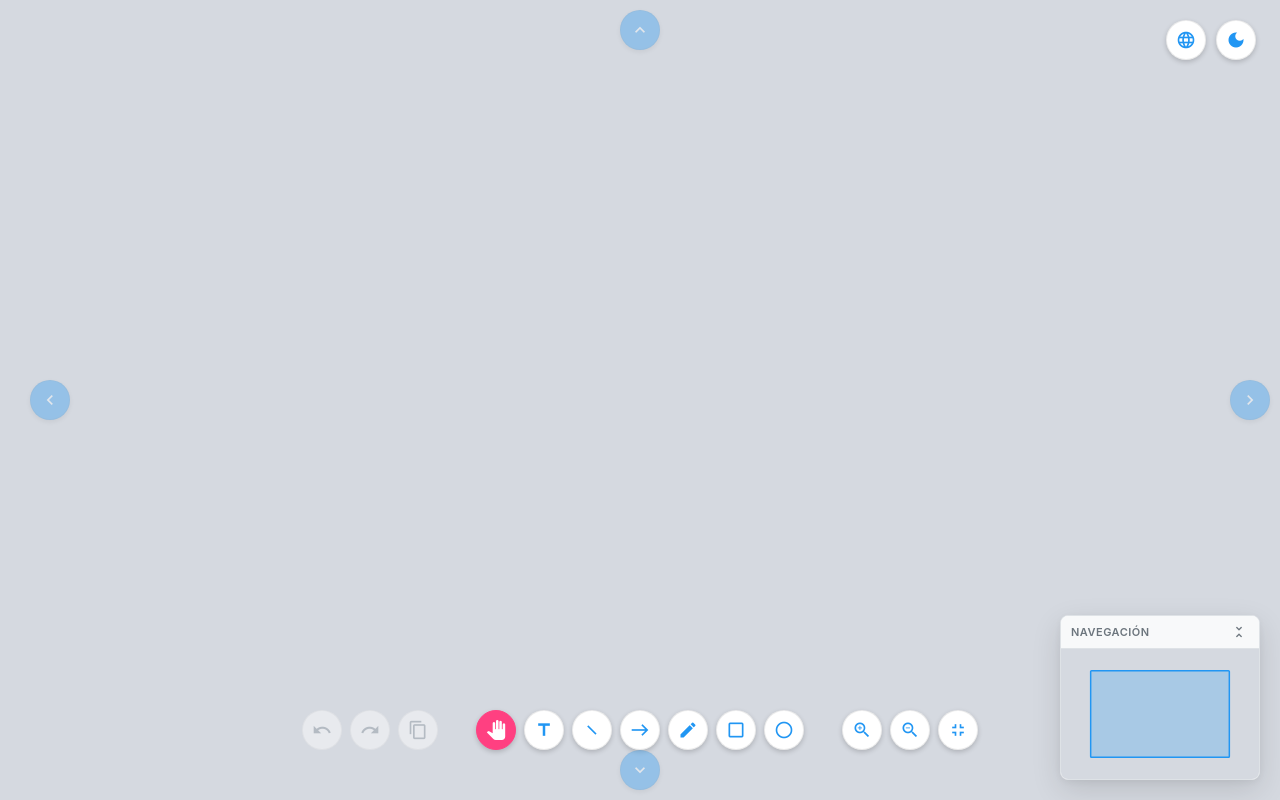
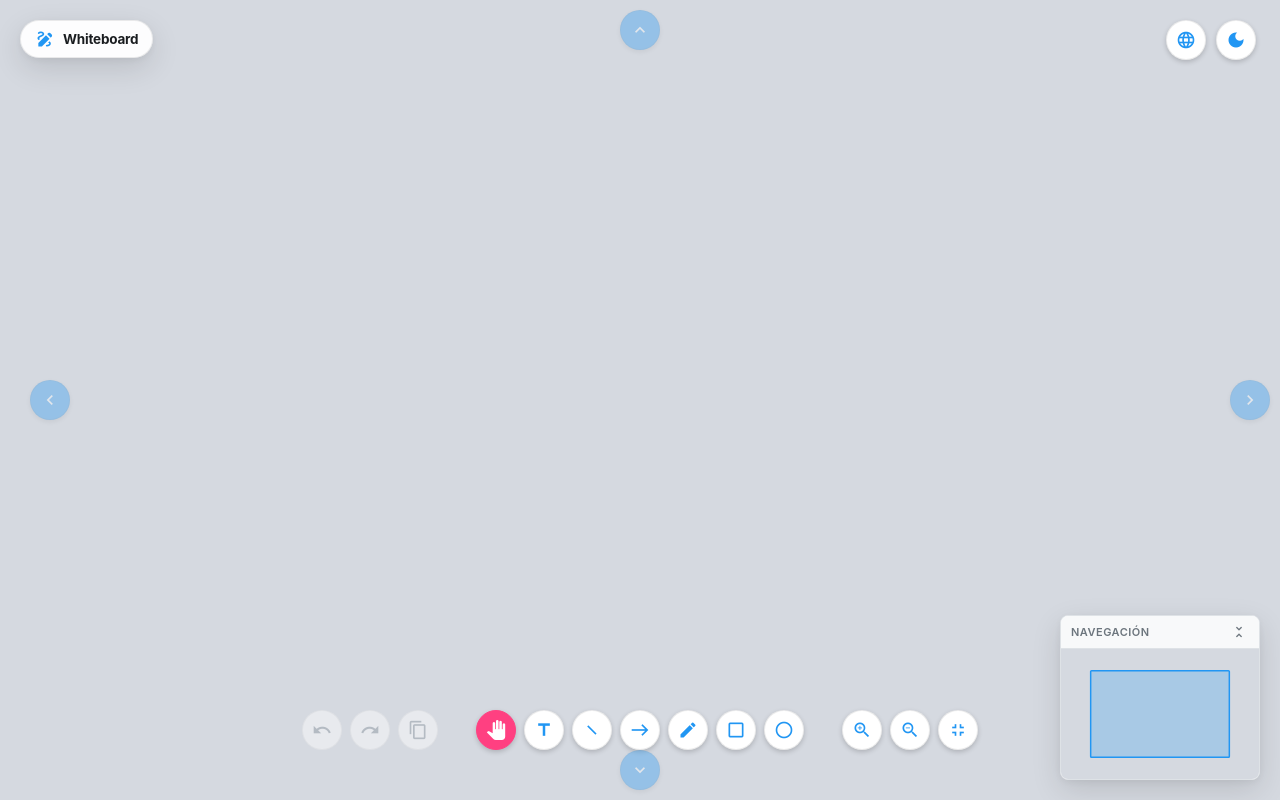
Before and after one commit to jeissonmgz/whiteboard, a React (Vite) app: page / in a window 1280 px wide. Built offline with nearby package versions, Linux system fonts and the light colour scheme.

Commit message:
:mag: Add SEO elements

```diff
--- a/index.html
+++ b/index.html
@@ -2,14 +2,64 @@
 <html lang="es">
   <head>
     <meta charset="UTF-8" />
-    <link rel="icon" type="image/svg+xml" href="/favicon.ico" />
     <meta name="viewport" content="width=device-width, initial-scale=1.0" />
-    <title>Whiteboard Infinite Scroll (React 19)</title>
-    <!-- Material Icons & Roboto font for aesthetic parity -->
+    <title>Whiteboard Infinite Canvas | Pizarra Interactiva Online</title>
+    <link rel="icon" type="image/svg+xml" href="/favicon.svg" />
+    <link rel="apple-touch-icon" href="/favicon.svg" />
+
+    <!-- Meta Tags Primarios SEO -->
+    <meta name="title" content="Whiteboard Infinite Canvas | Pizarra Interactiva Online" />
+    <meta name="description" content="Pizarra interactiva de lienzo infinito en tiempo real. Herramienta online gratuita para diagramación, bocetos vectoriales, formas, texto, modos claro/oscuro y soporte multilingüe." />
+    <meta name="keywords" content="whiteboard, pizarra digital, lienzo infinito, diagramas, dibujo vectorial, react 19, diagrama de flujo, whiteboard online" />
+    <meta name="author" content="Whiteboard App" />
+    <meta name="robots" content="index, follow" />
+    <meta name="theme-color" content="#4f46e5" />
+
+    <!-- Open Graph / Facebook / Social Cards -->
+    <meta property="og:type" content="website" />
+    <meta property="og:title" content="Whiteboard Infinite Canvas | Pizarra Interactiva Online" />
+    <meta property="og:description" content="Pizarra interactiva de lienzo infinito en tiempo real. Herramienta gratuita para diagramación, bocetos vectoriales y esquemas." />
+    <meta property="og:site_name" content="Whiteboard Infinite Canvas" />
+    <meta property="og:locale" content="es_ES" />
+
+    <!-- Twitter Cards -->
+    <meta name="twitter:card" content="summary_large_image" />
+    <meta name="twitter:title" content="Whiteboard Infinite Canvas | Pizarra Interactiva Online" />
+    <meta name="twitter:description" content="Pizarra interactiva de lienzo infinito en tiempo real. Herramienta gratuita para diagramación, bocetos vectoriales y esquemas." />
+
+    <!-- Optimización de Rendimiento (Preconnect para Fuentes Google) -->
+    <link rel="preconnect" href="https://fonts.googleapis.com" />
+    <link rel="preconnect" href="https://fonts.gstatic.com" crossorigin />
     <link href="https://fonts.googleapis.com/icon?family=Material+Icons" rel="stylesheet" />
     <link href="https://fonts.googleapis.com/css2?family=Roboto:wght@300;400;500;700&display=swap" rel="stylesheet" />
+
+    <!-- Datos Estructurados JSON-LD (Schema.org WebApplication) -->
+    <script type="application/ld+json">
+      {
+        "@context": "https://schema.org",
+        "@type": "WebApplication",
+        "name": "Whiteboard Infinite Canvas",
+        "alternateName": ["Whiteboard", "Pizarra Online"],
+        "applicationCategory": "DesignApplication",
+        "operatingSystem": "All",
+        "offers": {
+          "@type": "Offer",
+          "price": "0",
+          "priceCurrency": "USD"
+        },
+        "description": "Herramienta de pizarra interactiva de lienzo infinito para diagramación, bocetos y diseño vectorial con soporte multilingüe.",
+        "browserRequirements": "Requires JavaScript. Requires HTML5."
+      }
+    </script>
   </head>
   <body>
+    <!-- Fallback SEO para crawlers o navegadores sin JS -->
+    <noscript>
+      <div style="padding: 20px; font-family: Roboto, sans-serif;">
+        <h1>Whiteboard Infinite Canvas - Pizarra Interactiva Online</h1>
+        <p>Esta aplicación requiere JavaScript habilitado para funcionar. Es una herramienta de lienzo infinito para dibujo, diagramación y diseño vectorial.</p>
+      </div>
+    </noscript>
     <div id="root"></div>
     <script type="module" src="/src/main.tsx"></script>
   </body>
--- a/src/App.tsx
+++ b/src/App.tsx
@@ -6,6 +6,7 @@ import { Scroll } from './components/Scroll/Scroll';
 import { Property } from './components/Property/Property';
 import { Control } from './components/Control/Control';
 import { Minimap } from './components/Minimap/Minimap';
+import { HeaderBrand } from './components/HeaderBrand/HeaderBrand';
 import { ThemeToggle } from './components/ThemeToggle/ThemeToggle';
 import { LanguageSelector } from './components/LanguageSelector/LanguageSelector';
 import './App.scss';
@@ -17,6 +18,7 @@ export const App: React.FC = () => {
         <Page />
         <Scroll />
         <div className="content" role="main">
+          <HeaderBrand />
           <LanguageSelector />
           <ThemeToggle />
           <Property />
--- /dev/null
+++ b/src/components/HeaderBrand/HeaderBrand.module.scss
@@ -0,0 +1,29 @@
+.brandWrapper {
+  position: absolute;
+  top: 20px;
+  left: 20px;
+  z-index: 1000;
+  display: flex;
+  align-items: center;
+  gap: 8px;
+  padding: 8px 14px;
+  background: var(--bg-surface);
+  backdrop-filter: blur(12px);
+  border: 1px solid var(--border-color);
+  box-shadow: var(--panel-shadow);
+  border-radius: 20px;
+  user-select: none;
+  transition: background 0.25s ease, border-color 0.25s ease;
+}
+
+.brandIcon {
+  font-size: 20px;
+  color: var(--color-primary);
+}
+
+.brandTitle {
+  font-size: 13.5px;
+  font-weight: 700;
+  color: var(--text-primary);
+  letter-spacing: -0.2px;
+}
--- /dev/null
+++ b/src/components/HeaderBrand/HeaderBrand.tsx
@@ -0,0 +1,11 @@
+import React from 'react';
+import styles from './HeaderBrand.module.scss';
+
+export const HeaderBrand: React.FC = () => {
+  return (
+    <div className={styles.brandWrapper} title="Whiteboard Infinite Canvas">
+      <span className={`material-icons ${styles.brandIcon}`}>draw</span>
+      <span className={styles.brandTitle}>Whiteboard</span>
+    </div>
+  );
+};
```
Also changed, not shown: public/favicon.svg (added).
